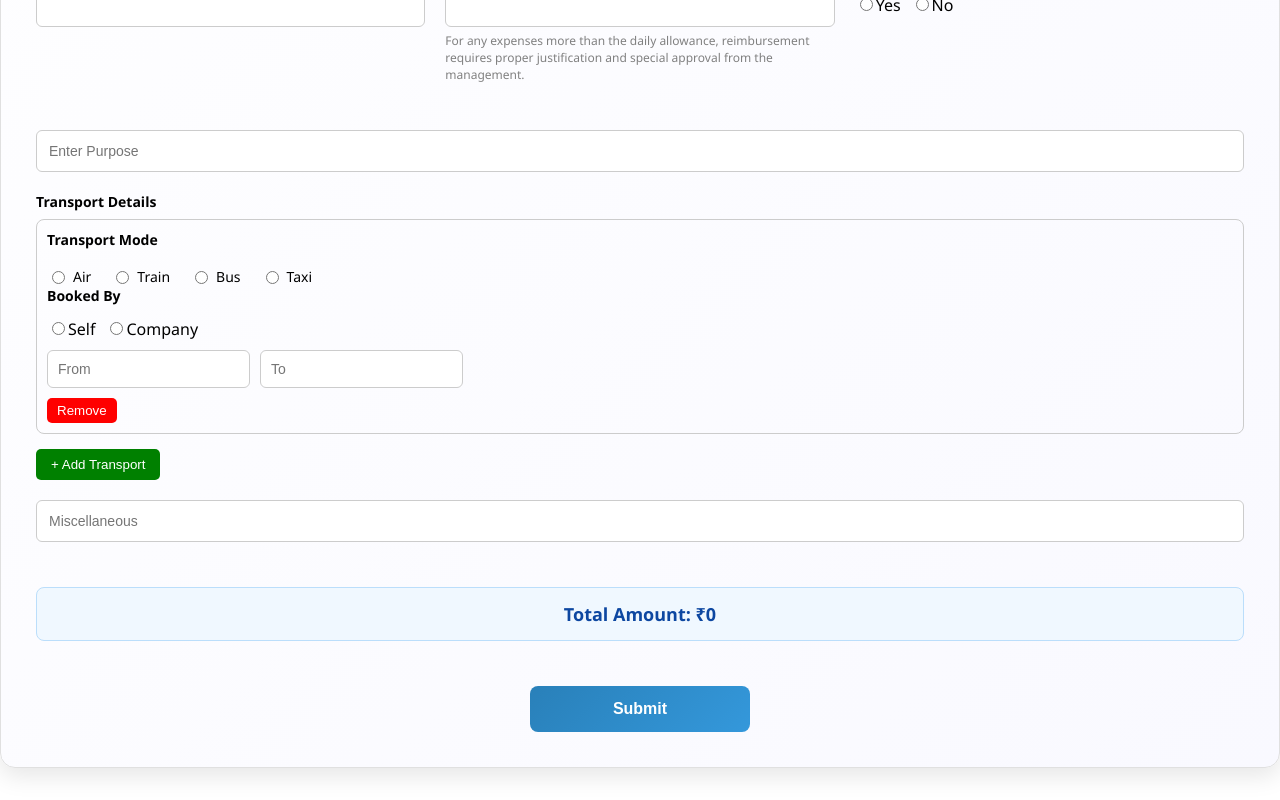
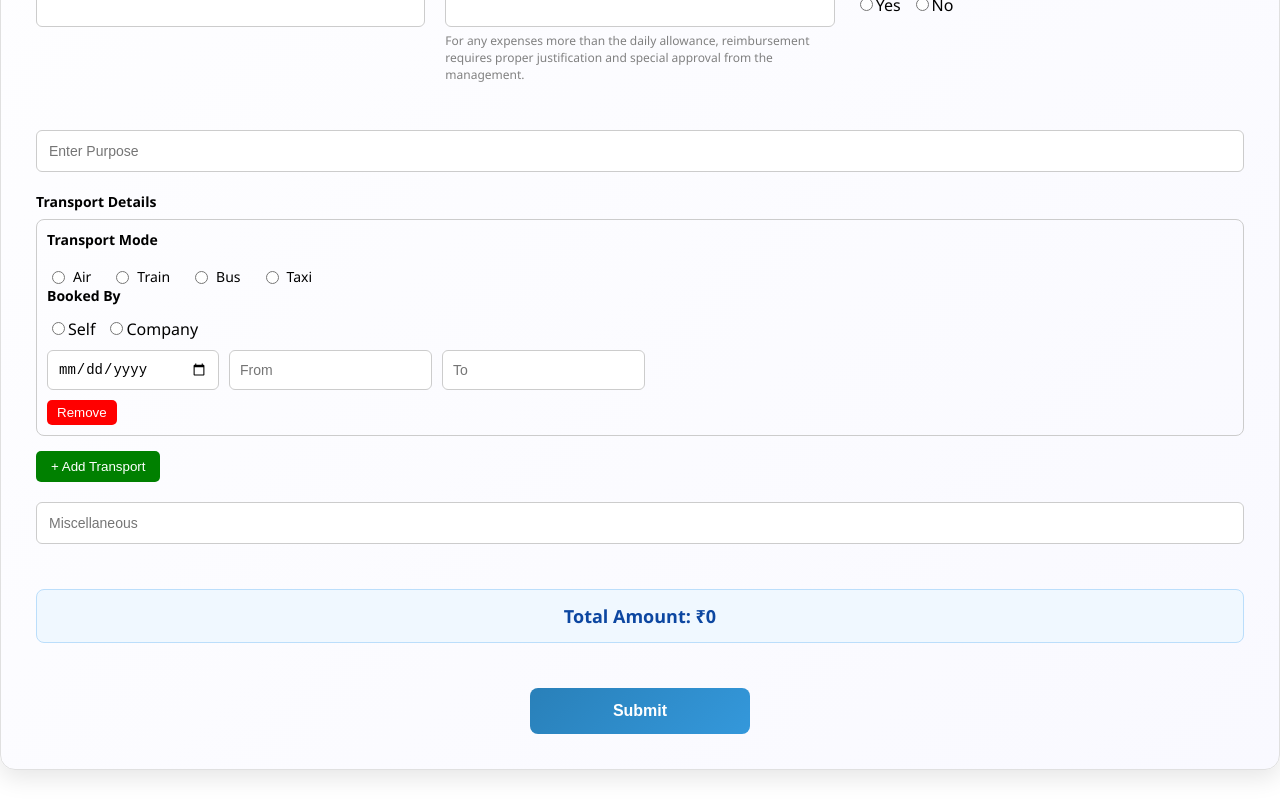
Before and after one commit to Santhoshmk30/Kccottrell, a React (Create React App) app: page /request in a window 1280 px wide. Shown: the part 723-1523 px from the top of the page. Built offline with nearby package versions, Linux system fonts and the light colour scheme.

Commit message:
Update Requestform.js

```diff
--- a/src/Components/Requestform.js
+++ b/src/Components/Requestform.js
@@ -14,6 +14,7 @@ const TripRequestForm = () => {
   const navigate = useNavigate();
   const [formData, setFormData] = useState({
     fromDate: '',
+    Date: '',
     toDate: '',
     department: '',
     projectCode: '',
@@ -610,6 +611,14 @@ const handleTransportChange = (index, field, value) => {
       {/* From / To / Amount */}
       <div style={{ display: "flex", gap: "10px", marginTop: "10px" }}>
         <input
+      type="date"
+      name="Date"
+      value={formData.Date}
+      min={new Date().toISOString().split("T")[0]}
+      onChange={handleChange}
+      style={styles.input1}
+    />
+        <input
           type="text"
           placeholder="From"
           value={item.from}
```
